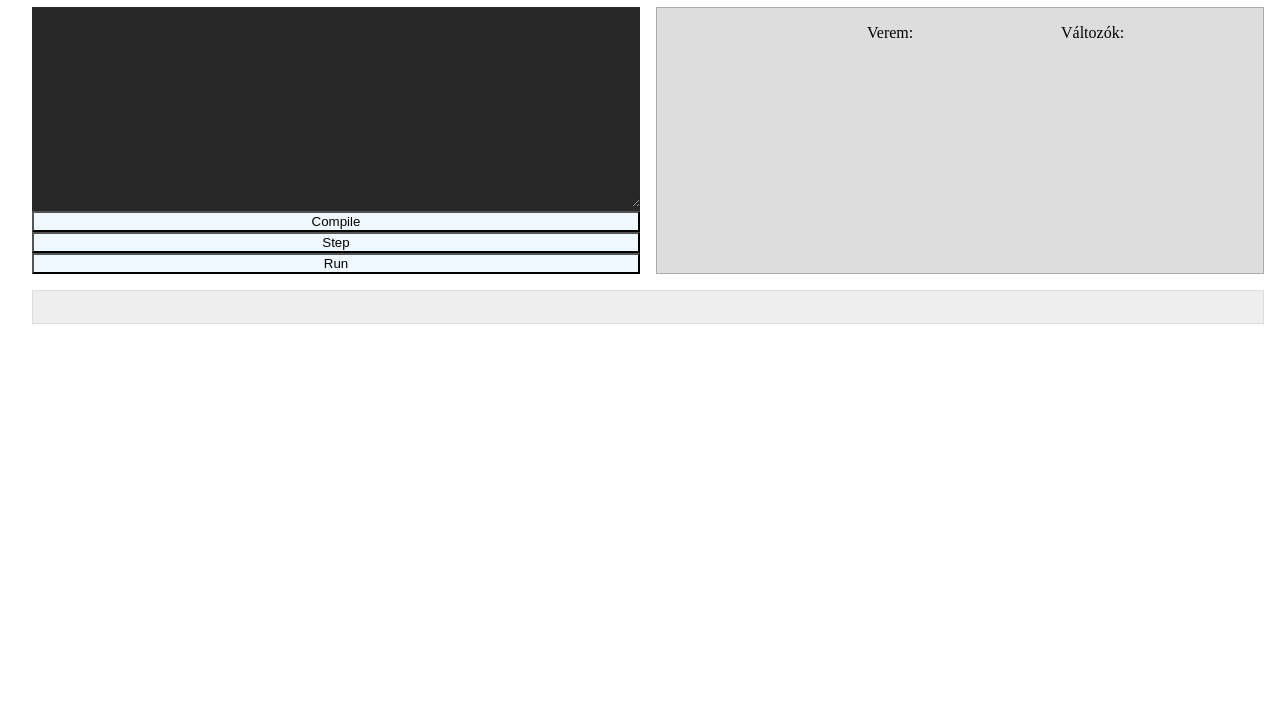
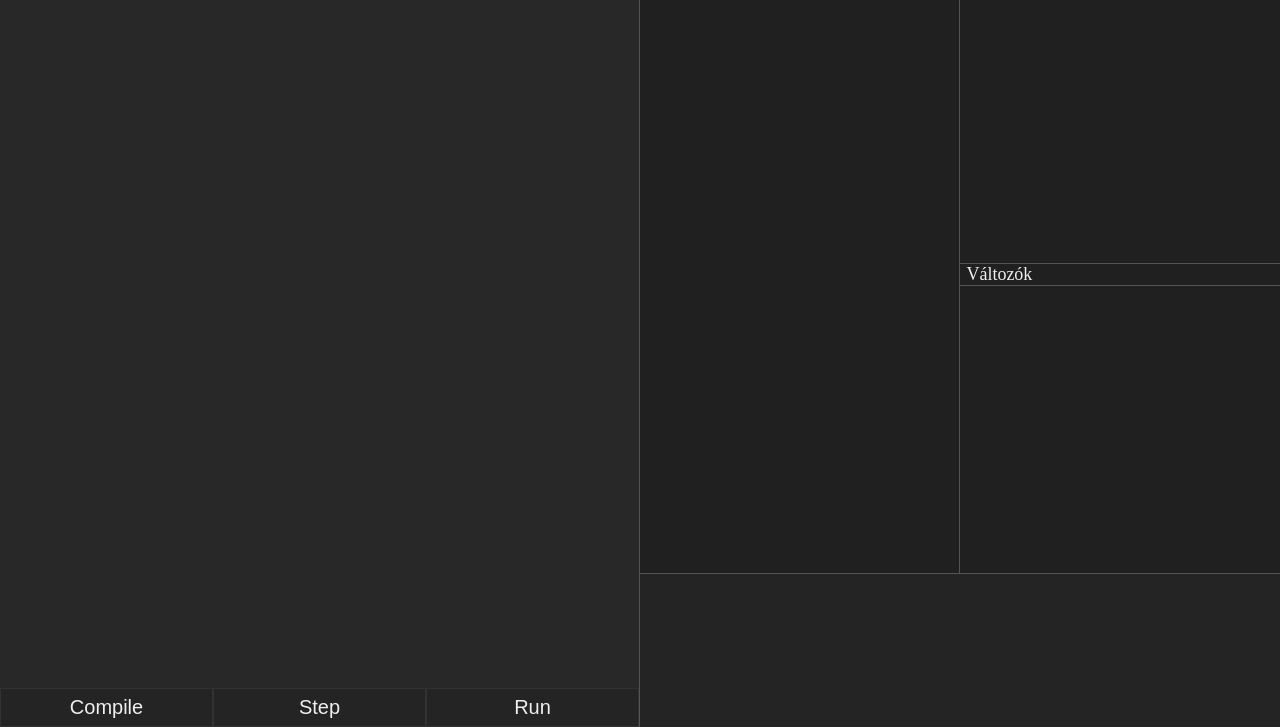
Before and after one commit to Nemin32/pseudokod, a website built with webpack: page js/dist/index.html in a window 1280 px wide. Shown: the part 73-800 px from the top of the page. Built offline with nearby package versions, Linux system fonts and the light colour scheme; what antlr4 would draw is missing.

Commit message:
New UI design.

```diff
--- a/js/dist/glue.js
+++ b/js/dist/glue.js
@@ -28,14 +28,14 @@ const dumpEnvironment = (executor, codeOutput, varOutput) => {
 	let codeText = ""
 	codeText += "  IP: " + padRight(String(ip), 4) + "\n\n";
 
-	let indent = 0;
+	let indent = 2;
+	let lineNum = 1;
 	for (let i = 0; i < code.length; i++) {
 		if (["endIf", "loop", "functionEnd", "elIf", "else"].includes(code[i].opcode)) {
 			indent -= 2
 		}
 
 		const spaces = " ".repeat(indent)
-		const cursor = i == ip ? ">" : " ";
 		const opcode = code[i].opcode.toUpperCase();
 		const payload = code[i].payload ? `(${code[i].payload})` : ""
 
@@ -47,7 +47,17 @@ const dumpEnvironment = (executor, codeOutput, varOutput) => {
 		// codeText += `<span><pre>${cursor} ${padRight(String(code[i].lineNum), 3)} ${padRight(String(i), 4)}</pre> <pre ${color}>${spaces}${opcode}${payload}</pre></span>\n`
 
 		let span = document.createElement("span")
-		span.innerHTML = `<pre>${cursor} ${padRight(String(i), 4)}</pre> <pre ${color}>${spaces}${opcode}${payload}</pre>`
+
+		if (ip == i) {
+			span.className = "current"
+		}
+
+		if (lineNum != code[i].lineNum) {
+			lineNum = code[i].lineNum
+			span.classList.add("separator")
+		}
+
+		span.innerHTML = `<pre>${padRight(String(i), 4)}</pre> <pre ${color}>${spaces}${opcode}${payload}</pre>`
 		span.addEventListener("mouseenter", () => {
 			highlight(code[i].lineNum - 1, true)
 		})
@@ -107,8 +117,10 @@ const scopeLeaveCallback = (div, variables) => {
 
 const colorSyntax = (input) => {
 	const colors = [
+		[/[0-9]+/g, "#b16286"],
+		[/<-|\+|\-|\*|,/g, "#a0a0a0"],
 		[/ha|akkor|különben|elágazás vége/g, "#fb4934"],
-		[/függvény|függvény vége/g, "#b8bb26"],
+		[/függvény (vége)?/g, "#b8bb26"],
 		[/ciklus (vége)?|amíg/g, "#fe8019"],
 		[/kiir|vissza/g, "#8ec07c"],
 	]
@@ -143,9 +155,8 @@ const highlight = (lineNum, should) => {
 	const syntaxElem = document.getElementById("syntax")
 	const codeOutput = document.getElementById("code")
 
-	syntaxElem.children[lineNum].className = (should) ? "highlight" : ""
-
-	codeOutput.querySelectorAll(`span[line="${lineNum}"]`).forEach(span => span.className = (should) ? "highlight" : "")
+	syntaxElem.children[lineNum].classList.toggle("highlight")
+	codeOutput.querySelectorAll(`span[line="${lineNum}"]`).forEach(span => span.classList.toggle("highlight"))
 }
 
 const outputFunction = (output, wrappedValue) => {
--- a/js/dist/index.html
+++ b/js/dist/index.html
@@ -10,227 +10,269 @@
 	<script type="module" src="glue.js"></script>
 
 	<style>
-		h1 {
-			text-align: center;
+		:root {
+			--header: #202020;
+			--output: #242424;
+			--fontColor: #efefef;
+			--internals: #202020;
+
+			/*--border: #424242;*/
+			--border: #545454;
+			--subBorder: #323232;
+
+			--bIdle: #242424;
+			--bHover: #202020;
+			--bActive: #161616;
 		}
 
-		.gray {
-			background-color: #ddd;
-			border: 1px solid #aaa;
-			box-sizing: border-box;
-			width: 100%;
-			padding: 1rem;
+		body {
+			display: grid;
+			grid-template-rows: auto 1fr;
+
+			margin: 0;
+			padding: 0;
+
+			height: max(100vh, 800px);
+			width: max(100vw, 1200px);
+
+			font-size: 18px;
+
+			background-color: var(--header);
+			color: var(--fontColor);
 		}
 
-		.gray p {
+		body>p {
 			margin: 0;
+			font-size: 1.5rem;
 		}
 
-		#code {
-			font-family: monospace;
-			margin: 0;
+		div {
+			max-height: 100%;
+			min-height: 0;
+			overflow: auto;
 		}
 
-		#code span {
-			display: flex;
-			gap: 1ch;
-			white-space: pre;
+		#halfSplit {
+			display: grid;
+			grid-template-columns: 1fr 1fr;
+			grid-template-rows: 100%;
+
+			border-top: 1px solid var(--border);
 		}
 
-		#code span.highlight {
-			background-color: white;
+		#leftPane {
+			display: grid;
+			grid-template-rows: 95fr 5fr;
+
+			border-right: 1px solid var(--border);
 		}
 
-		#code pre {
-			margin: 0;
-		}
-
-		#controls {
-			display: grid;
-			grid-template-areas: "a b" "c c";
-			grid-template-columns: 50% 50%;
-			gap: 1rem;
-			width: 95vw;
-			margin: 0 auto;
-		}
-
-		#inputs {
-			grid-area: a;
-		}
-
-		#internals {
-			grid-area: b;
-			display: flex;
-			gap: 0.5rem;
-		}
-
-		#internals>* {
-			flex-basis: 33%;
-		}
-
-		#output_container {
-			grid-area: c;
-			background-color: #eee;
-			border: 1px solid #ddd;
-		}
-
-		#output {
-			overflow: auto;
-			max-height: 300px;
-		}
-
-		textarea {
-			width: 100%;
-			resize: vertical;
-		}
-
-		button {
-			display: block;
-			width: 100%;
-
-			background-color: aliceblue;
-		}
-
-		button.good {
-			background-color: greenyellow;
-		}
-
-		button.bad {
-			background-color: darksalmon;
-		}
-
-
-		@keyframes blink {
-			from {
-				background-color: aqua;
-			}
-
-			to {
-				background-color: #eee;
-			}
-		}
-
-		@keyframes delete {
-			from {
-				background-color: #eee;
-			}
-
-			to {
-				background-color: red;
-			}
-		}
-
-		span {
-			display: block;
-		}
-
-		#vars div>div {
-			display: grid;
-			grid-template-columns: 12ch 15ch;
-		}
-
-		#vars span,
-		#stack span {
-			animation: blink;
-			animation-duration: 0.25s;
-			background-color: #eee;
-
-			display: block;
-			border: 1px solid;
-		}
-
-		#stack span.deleted {
-			animation: delete;
-			animation-duration: 0.25s;
-			background-color: #eee;
-		}
-
-		#codeInput {
+		#editorContainer {
 			position: relative;
 		}
 
-		#input {
-			width: 100%;
-			min-height: 200px;
+		#syntax {
+			font-family: monospace;
+			font-size: 1rem;
 
-			color: transparent;
-			caret-color: #eee;
-
-			font-family: monospace;
-			padding: 0;
-			margin: 0;
-
-			border: none;
-			overflow: auto;
-			outline: none;
-
-			-webkit-box-shadow: none;
-			-moz-box-shadow: none;
-			box-shadow: none;
-
-			white-space: pre;
-			z-index: 2;
-			position: relative;
-			background-color: transparent;
-		}
-
-		#syntax {
 			position: absolute;
 			top: 0;
 			left: 0;
-
-			font-family: monospace;
 
 			width: 100%;
 			height: 100%;
 
 			pointer-events: none;
-
-			color: #eee;
-			overflow: hidden;
-
 			white-space: pre;
 
 			background-color: #282828;
-			user-select: none;
+			color: #ebdbb2;
 		}
 
-		#syntax span.highlight {
-			background-color: #666;
+		#syntax>span {
+			display: block;
 		}
 
-		#syntax span>span {
+		#syntax>span.highlight {
+			background-color: #484848;
+		}
+
+		#input {
+			font-family: monospace;
+			font-size: 1rem;
+
+			position: absolute;
+			top: 0;
+			left: 0;
+
+			width: 100%;
+			height: 100%;
+
+			margin: 0;
+			padding: 0;
+			border: 0;
+			outline: none;
+			resize: none;
+
+			background-color: transparent;
+			color: transparent;
+			caret-color: white;
+		}
+
+		#buttons {
+			display: grid;
+			grid-template-columns: repeat(3, 1fr);
+		}
+
+		#buttons button {
+			background-color: var(--bIdle);
+			border: 1px solid var(--subBorder);
+			color: var(--fontColor);
+			font-size: 1.25rem;
+		}
+
+		#buttons button:hover {
+			background-color: var(--bHover);
+		}
+
+		#buttons button:active {
+			background-color: var(--bActive);
+		}
+
+		#rightPane {
+			display: grid;
+			grid-template-rows: 4fr 1fr;
+		}
+
+		#twoThirds {
+			display: grid;
+			grid-template-columns: 1fr 1fr;
+
+			background-color: var(--internals);
+		}
+
+		#code {
+			overflow: auto;
+
+			border-right: 1px solid var(--border);
+		}
+
+		#code span {
+			display: block;
+
+			padding-left: 0.4rem;
+			padding-right: 0.4rem;
+
+		}
+
+		#code span pre {
 			display: inline;
+			margin: 0;
+		}
+
+		#code span.current {
+			background-color: #424242;
+		}
+
+		#code span.separator {
+			border-top: 1px solid var(--subBorder);
+		}
+
+		#code span.highlight {
+			background-color: #323232;
+		}
+
+		#internalContainer {
+			display: grid;
+			grid-template-rows: 1fr 1fr;
+		}
+
+		#internalContainer p {
+			border-bottom: 1px solid var(--border);
+
+			padding-left: 0.4rem;
+			padding-right: 0.4rem;
+
+			margin: 0;
+		}
+
+		#stack {
+			border-bottom: 1px solid var(--border);
+		}
+
+		#stack span {
+			display: block;
+			border-bottom: 1px solid var(--subBorder);
+
+			padding-left: 0.4rem;
+			padding-right: 0.4rem;
+
+		}
+
+		#vars>div>div {
+			display: grid;
+			grid-template-columns: 2fr 3fr;
+
+			border-bottom: 1px solid var(--subBorder);
+		}
+
+		#vars>div>div span:first-of-type {
+			border-right: 1px solid var(--subBorder);
+		}
+
+		#vars>div>div span {
+			padding-left: 0.4rem;
+			padding-right: 0.4rem;
+		}
+
+		#oneThird {
+			background-color: var(--output);
+			border-top: 1px solid var(--border);
+
+			padding: 0.4rem;
+		}
+
+		#output {
+			margin: 0;
+			padding: 0;
 		}
 	</style>
 </head>
 
 <body>
-	<h1>PszeudoKód Értelmező</h1>
-
-	<div id="controls">
-		<div id="inputs">
-			<div id="codeInput">
+	<p>PSZEUDOKÓD ÉRTELMEZŐ</p>
+	<div id="halfSplit">
+		<div id="leftPane">
+			<div id="editorContainer">
 				<div id="syntax"></div>
 				<textarea id="input" spellcheck="false"></textarea>
 			</div>
+
+			<div id="buttons">
 				<button id="compile">Compile</button>
 				<button id="step">Step</button>
 				<button id="run">Run</button>
 			</div>
-		<div id="internals" class="gray">
+		</div>
+
+		<div id="rightPane">
+			<div id="twoThirds">
 				<div id="code"></div>
+				<div id="internalContainer">
 					<div id="stack">
-				<p>Verem:</p>
+						<p>Verem</p>
 						<div></div>
 					</div>
 					<div id="vars">
-				<p>Változók:</p>
+						<p>Változók</p>
 						<div></div>
 					</div>
 				</div>
-		<div id="output_container">
+			</div>
+
+			<div id="oneThird">
 				<p id="output"></p>
+			</div>
 		</div>
 	</div>
 </body>
```
Lines whose indentation alone changed are shown as unchanged.
